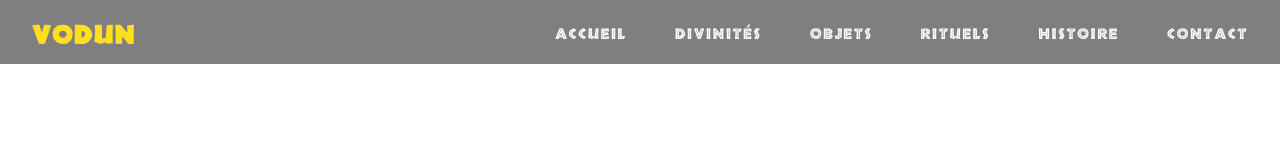
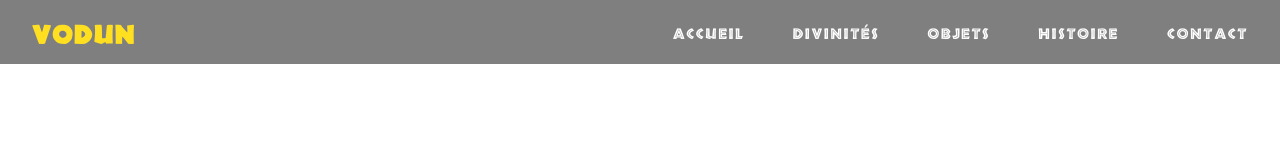
Before and after one commit to boujnane/vodoun-benin, a Next.js app: page /main in a window 1280 px wide. Shown: the top 160 px of the page. Built offline with nearby package versions, Linux system fonts and the light colour scheme.

Commit message:
Feat: remove 'rituels' temporarily

```diff
--- a/src/components/ui/ModernNavbar.tsx
+++ b/src/components/ui/ModernNavbar.tsx
@@ -8,7 +8,7 @@ const menuItems = [
   { label: 'Accueil', href: '/' },
   { label: 'Divinités', href: '/divinites' },
   { label: 'Objets', href: '/objets' },
-  { label: 'Rituels', href: '/rituals' },
+  // { label: 'Rituels', href: '/rituals' },
   { label: 'Histoire', href: '/history' },
   { label: 'Contact', href: '/contact' },
 ];
```
